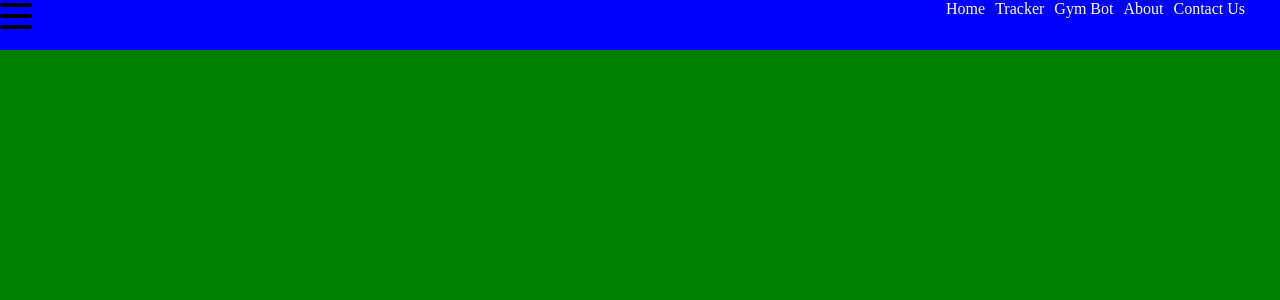
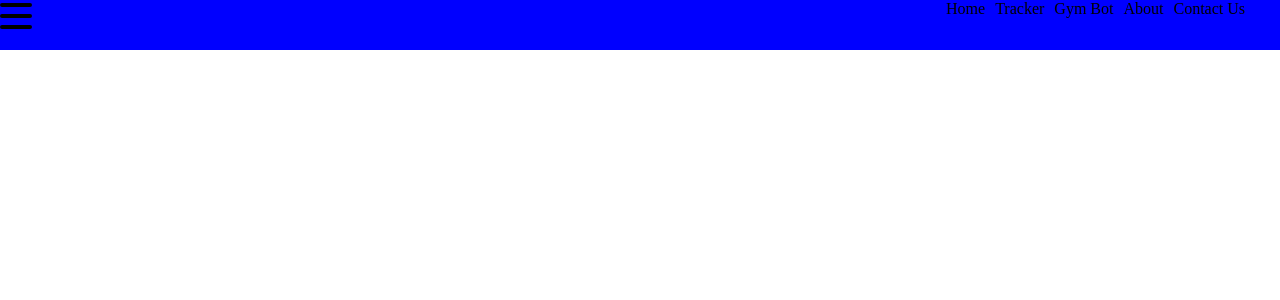
Before and after one commit to Amsan5941/ForgeFit, a React (Vite) app: page / in a window 1280 px wide. Shown: the top 300 px of the page. Built offline with nearby package versions, Linux system fonts and the light colour scheme.

Commit message:
Changed index.css and working on login page

```diff
--- a/package.json
+++ b/package.json
@@ -10,9 +10,11 @@
     "preview": "vite preview"
   },
   "dependencies": {
+    "primereact": "^10.9.2",
     "react": "^18.3.1",
     "react-anchor-link-smooth-scroll": "^1.0.12",
-    "react-dom": "^18.3.1"
+    "react-dom": "^18.3.1",
+    "react-router-dom": "^7.1.3"
   },
   "devDependencies": {
     "@eslint/js": "^9.17.0",
--- a/src/App.jsx
+++ b/src/App.jsx
@@ -1,10 +1,13 @@
 import React from 'react'
 import Navbar from './Components/Navbar/Navbar'
+
+
 
 const App = () => {
   return (
     <div>
       <Navbar/>
+
     </div>
   )
 }
--- a/src/index.css
+++ b/src/index.css
@@ -5,6 +5,5 @@
 
 body{
   height:100vh;
-  background: green;
-  color: white;
+  background: white;
 }
```
Also changed, not shown: 1 other file (tests, documents, lock files or other folders).
